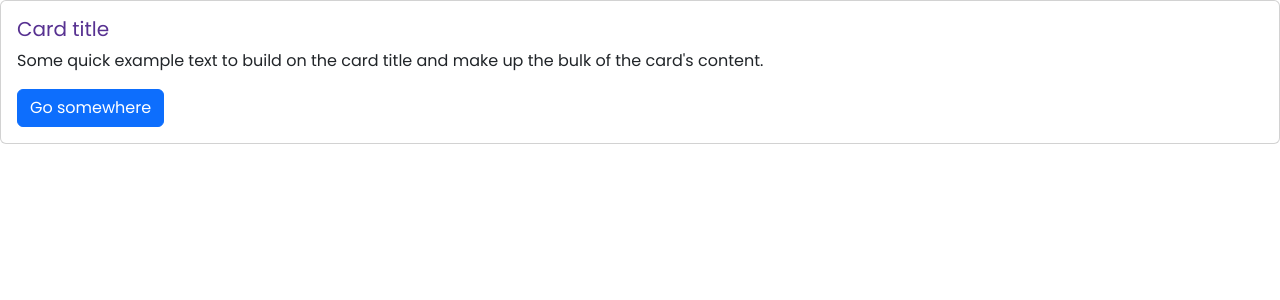
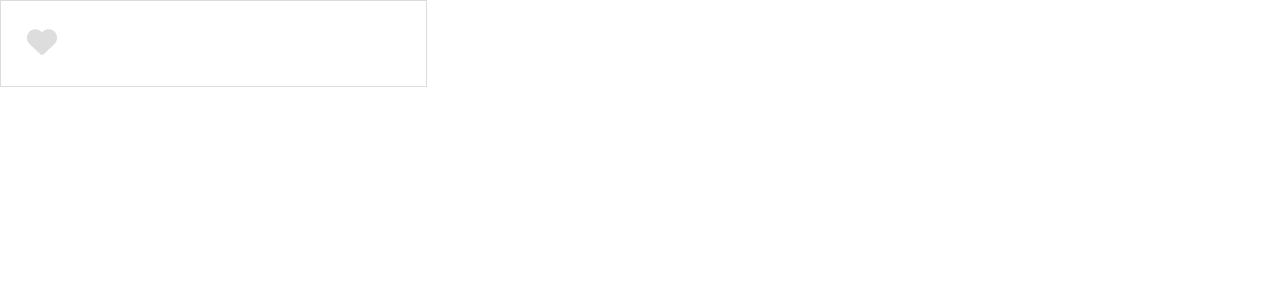
Before and after one commit to Kamleshwar123/HSBP, a Next.js app: page /homepage/product/productCard in a window 1280 px wide. Shown: the top 300 px of the page. Built offline with nearby package versions, Linux system fonts and the light colour scheme; a web font is replaced by a local one.

Commit message:
add product

```diff
--- a/package.json
+++ b/package.json
@@ -24,6 +24,7 @@
     "slick-carousel": "^1.8.1"
   },
   "devDependencies": {
+    "@fortawesome/fontawesome-free": "^6.2.0",
     "@types/node": "18.11.9",
     "typescript": "4.8.4"
   }
--- a/pages/_app.js
+++ b/pages/_app.js
@@ -3,10 +3,11 @@ import 'bootstrap/dist/css/bootstrap.css';
 import 'slick-carousel/slick/slick.css';
 import 'slick-carousel/slick/slick-theme.css';
 import"../styles/style.css";
-import"../styles/responsive.css"
+import"../styles/responsive.css";
 import React from "react";
 import App from "next/app";
 import Head from "next/head";
+import '@fortawesome/fontawesome-free/css/all.min.css';
 
 function MyApp({ Component, pageProps }) {
   MyApp.getInitialProps = async (appContext) => {
--- a/pages/homepage/product/index.js
+++ b/pages/homepage/product/index.js
@@ -5,7 +5,12 @@ const Products = () =>{
     return(
         <>
       <ProdHeading />
+      <div className="container">`
+      <div className="row">
       <ProductCard />
+      </div>
+      </div>
+
         </>
     )
 }
--- a/pages/homepage/product/productCard.js
+++ b/pages/homepage/product/productCard.js
@@ -1,13 +1,19 @@
-
-
+import React, { useState } from "react";
 const ProductCard = () => {
+    const [active, setActive] = useState(false);
+    const handleClick = () => {
+        setActive(!active);
+    };
     return (
         <>
-<div className="card">
+            <div className="col-4">
+                <div className="card pro-card">
                     <div className="card-body">
-    <h5 className="card-title">Card title</h5>
-    <p className="card-text">Some quick example text to build on the card title and make up the bulk of the card's content.</p>
-    <a href="#" className="btn btn-primary">Go somewhere</a>
+                        <i className="fa fa-heart"
+                            onClick={handleClick}
+                            style={{ color: active ? "#8b337b" : "#ddd" }}
+                        ></i>
+                    </div>
                 </div>
             </div>
         </>
--- a/styles/globals.css
+++ b/styles/globals.css
@@ -1,5 +1,6 @@
 @import url(https://fonts.googleapis.com/css?family=Poppins);
 @import url('https://fonts.cdnfonts.com/css/black-jack');
+
 
 #outer-container {
   height: 100%;
--- a/styles/style.css
+++ b/styles/style.css
@@ -553,7 +553,7 @@ overflow: hidden;
   position: absolute;
   width: auto;
   text-align: right;
-  z-index: 999;
+  z-index: 99;
   top: 4px;
   right: -12px;
 }
@@ -671,3 +671,14 @@ width: 40px;
  color: #000;
  text-decoration: none;
 }
+.pro-card{
+  border: 1px solid #DCDCDC;
+  border-radius: unset;
+  background: #fff;
+  padding: 10px;
+}
+.pro-card i {
+  font-size: 30px;
+  color: #dcdcdc;
+  cursor: pointer;
+}
```
Also changed, not shown: pages/homepage/bookAppointment/BookAppointmentData/index.js (+5 -6 lines), pages/homepage/salon/salonData.js (+4 -4 lines), 1 other file (tests, documents, lock files or other folders). Lines whose indentation alone changed are shown as unchanged.
